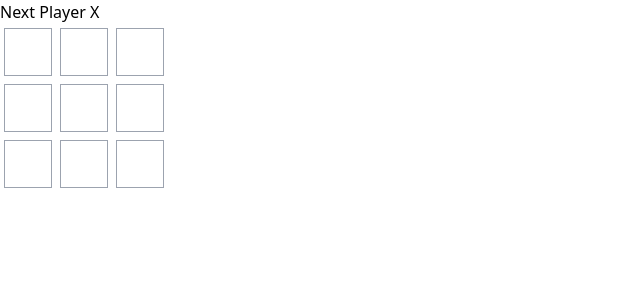
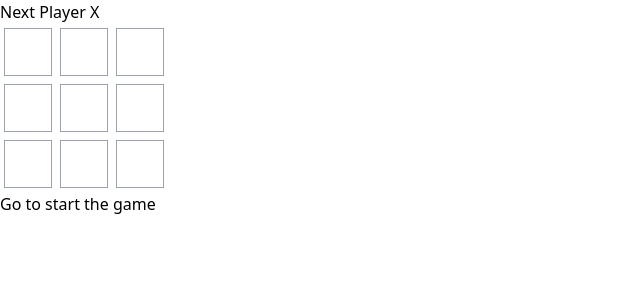
Before and after one commit to md-sazzadul/tic-tac-toe, a React (Vite) app: page / in a window 1280 px wide. Shown: the top 300 px of the page, without its empty margins (0-640 px from the left). Built offline with nearby package versions, Linux system fonts and the light colour scheme.

Commit message:
added history

```diff
--- a/src/components/Game/Game.tsx
+++ b/src/components/Game/Game.tsx
@@ -4,13 +4,35 @@
 const Game = () => {
   const [history, setHistory] = useState([Array(9).fill(null)]);
   const [xIsNext, setXIsNext] = useState(true);
+  const [currentMove, setCurrentMove] = useState(0);
 
-  const currentSquares = history[history.length - 1];
+  const currentSquares = history[currentMove];
 
   function handlePlay(nextSquares) {
     setXIsNext(!xIsNext);
-    setHistory([...history, nextSquares]);
+    const nextHistory = [...history.slice(0, currentMove + 1), nextSquares];
+    setHistory(nextHistory);
+    setCurrentMove(nextHistory.length - 1);
   }
+
+  function jumpTo(move) {
+    setCurrentMove(move);
+    setXIsNext(move % 2 === 0);
+  }
+
+  const moves = history.map((squares, move) => {
+    let description;
+    if (move > 0) {
+      description = `Go to the move # ${move}`;
+    } else {
+      description = `Go to start the game`;
+    }
+    return (
+      <li key={move}>
+        <button onClick={() => jumpTo(move)}>{description}</button>
+      </li>
+    );
+  });
 
   return (
     <div>
@@ -22,7 +44,7 @@
         ></Board>
       </div>
       <div>
-        <ol></ol>
+        <ol>{moves}</ol>
       </div>
     </div>
   );
```
